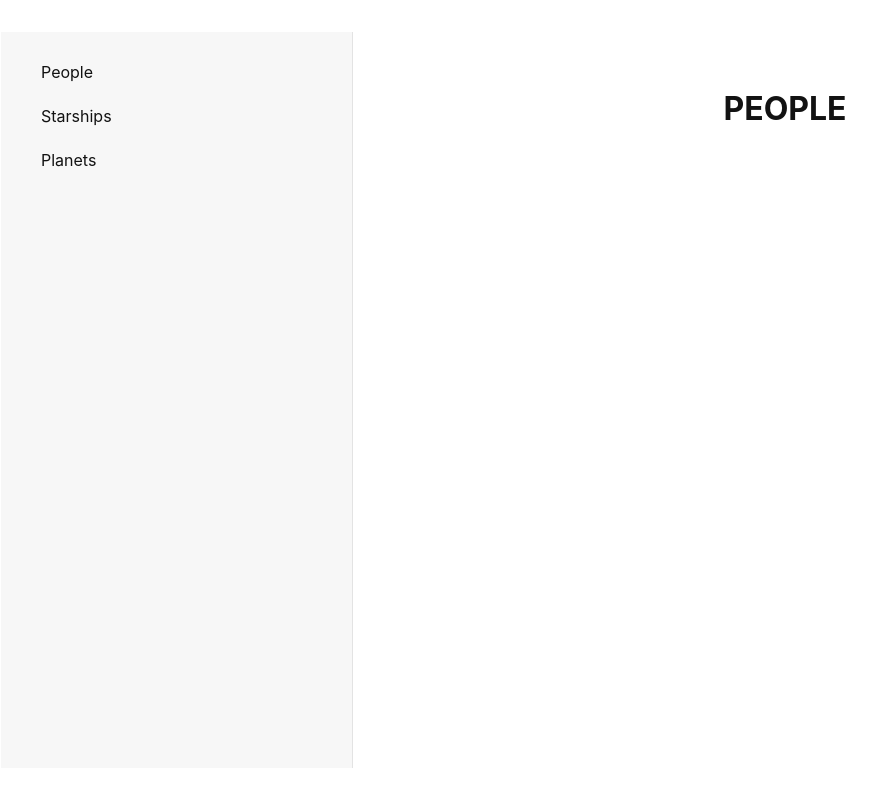
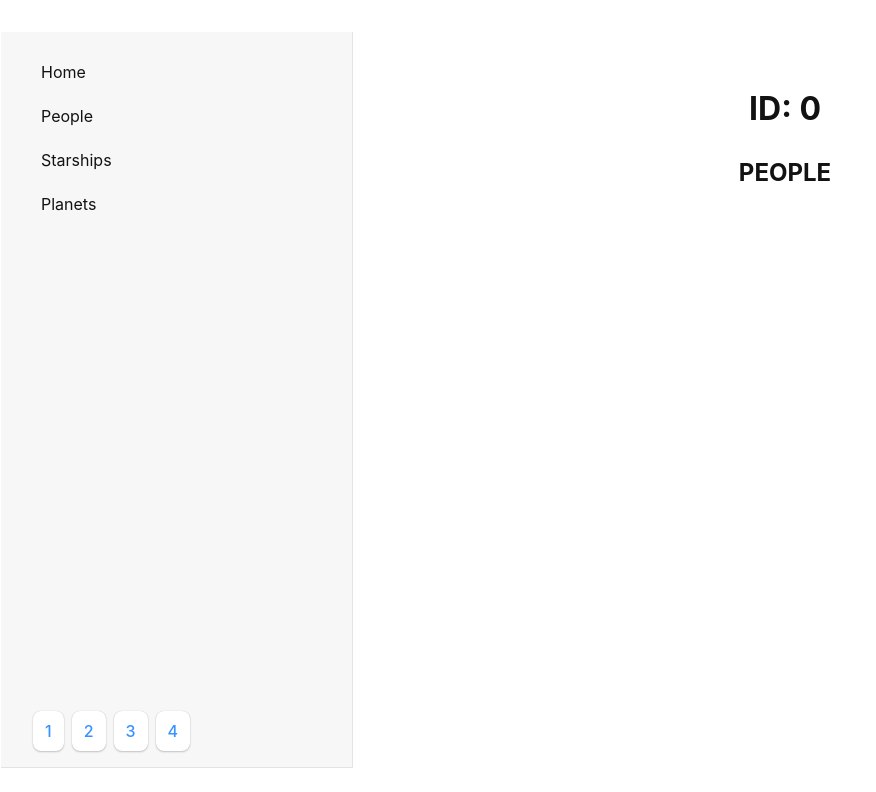
Before and after one commit to cdcasey/data-cache-demo, a React (Vite) app: page /people/1 in a window 1280 px wide. Shown: the top 792 px of the page, without its empty margins (31-907 px from the left). Built offline with nearby package versions, Linux system fonts and the light colour scheme; no server answers.

Commit message:
State setting buttons

```diff
--- a/src/App.tsx
+++ b/src/App.tsx
@@ -1,25 +1,66 @@
-import { Link, Outlet } from "react-router-dom";
+import { NavLink, Outlet } from "react-router-dom";
 import "./App.css";
+import { useState } from "react";
 
 function App() {
+  const [endpointId, setEndpointId] = useState(0);
+  console.log({ endpointId });
   return (
     <>
       <div id="sidebar">
         <nav>
           <ul>
             <li>
-              <a href={`/People/1`}>People</a>
+              <NavLink to="/">Home</NavLink>
             </li>
             <li>
-              <Link to={`/Starships/2`}>Starships</Link>
+              <NavLink to={`/People/${endpointId}`}>People</NavLink>
             </li>
             <li>
-              <Link to={`/Planets/2`}>Planets</Link>
+              <NavLink to={`/Starships/${endpointId}`}>Starships</NavLink>
+            </li>
+            <li>
+              <NavLink to={`/Planets/${endpointId}`}>Planets</NavLink>
             </li>
           </ul>
         </nav>
+        <div>
+          <button
+            style={{
+              backgroundColor: endpointId === 1 ? "lightgrey" : undefined,
+            }}
+            onClick={() => setEndpointId(1)}
+          >
+            1
+          </button>
+          <button
+            style={{
+              backgroundColor: endpointId === 2 ? "lightgrey" : undefined,
+            }}
+            onClick={() => setEndpointId(2)}
+          >
+            2
+          </button>
+          <button
+            style={{
+              backgroundColor: endpointId === 3 ? "lightgrey" : undefined,
+            }}
+            onClick={() => setEndpointId(3)}
+          >
+            3
+          </button>
+          <button
+            style={{
+              backgroundColor: endpointId === 4 ? "lightgrey" : undefined,
+            }}
+            onClick={() => setEndpointId(4)}
+          >
+            4
+          </button>
+        </div>
       </div>
       <div id="detail">
+        <h1>ID: {endpointId}</h1>
         <Outlet />
       </div>
     </>
--- a/src/People.tsx
+++ b/src/People.tsx
@@ -15,5 +15,5 @@ export function People() {
     getData();
   }, [peopleId]);
 
-  return <h1>PEOPLE</h1>;
+  return <h2>PEOPLE</h2>;
 }
--- a/src/Planets.tsx
+++ b/src/Planets.tsx
@@ -1,3 +1,3 @@
 export function Planets() {
-  return <h1>PLANETS</h1>;
+  return <h2>PLANETS</h2>;
 }
--- a/src/Starships.tsx
+++ b/src/Starships.tsx
@@ -1,3 +1,3 @@
 export function Starships() {
-  return <h1>STARSHIPS</h1>;
+  return <h2>STARSHIPS</h2>;
 }
```
